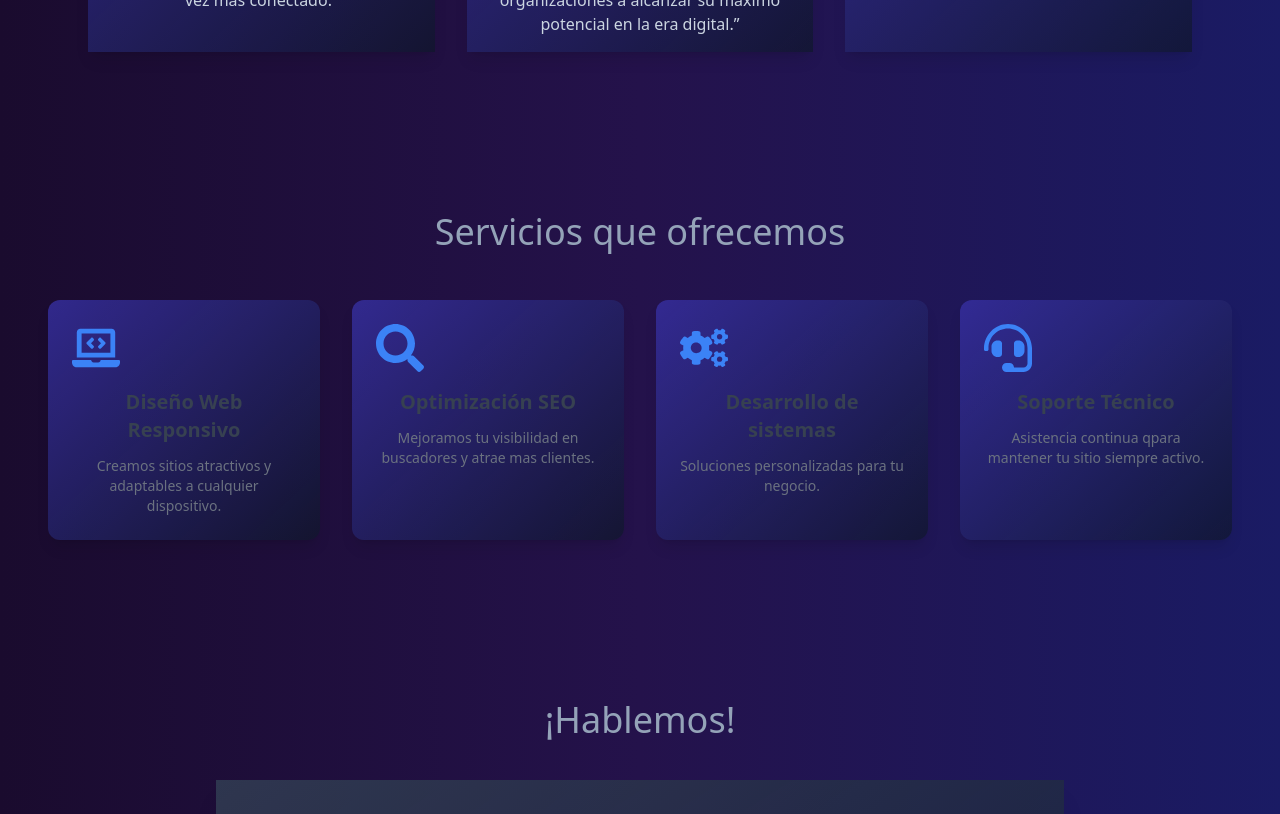
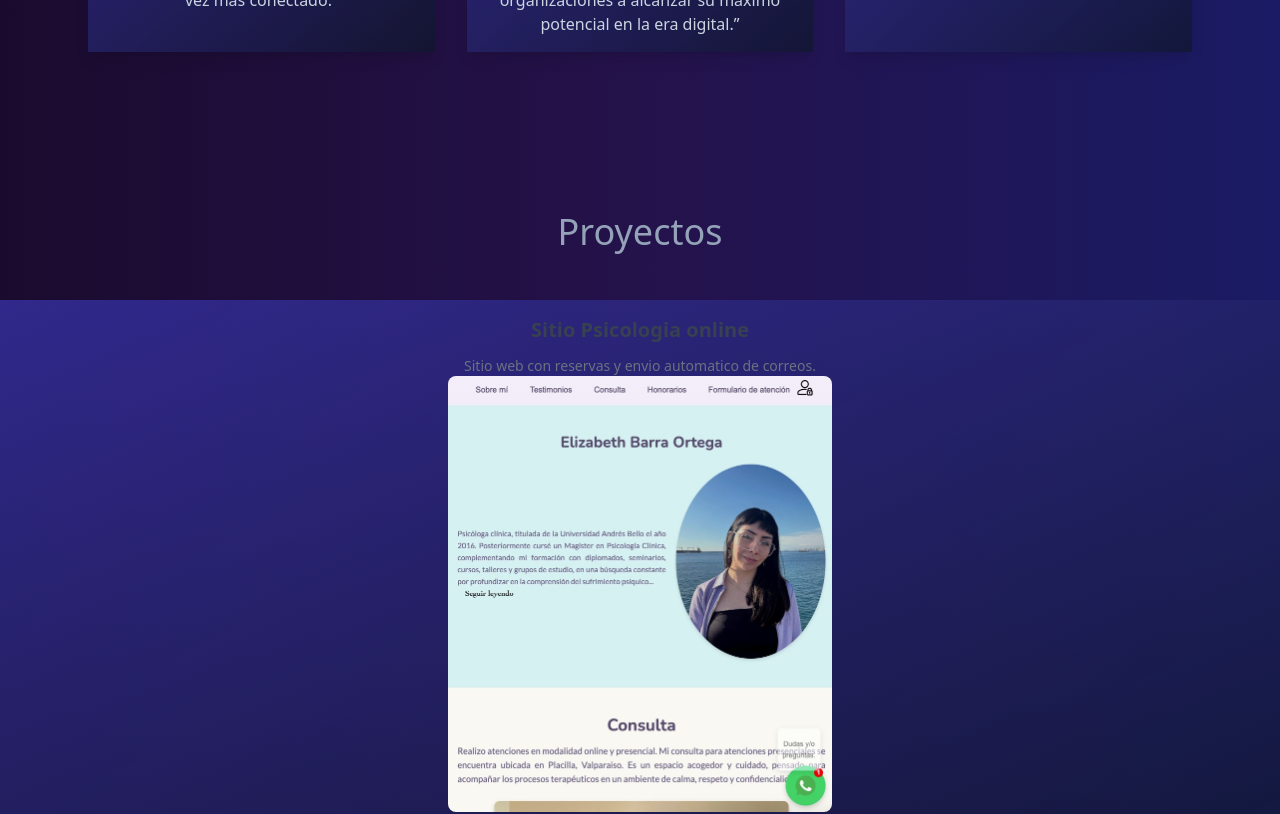
Before and after one commit to ingenieriaDanielBarra/ProyectoPyme, a React (Vite) app in the folder frontend/: page / in a window 1280 px wide. Shown: the part 1260-2074 px from the top of the page. Built offline with nearby package versions, Linux system fonts and the light colour scheme.

Commit message:
seccion proyectos

```diff
--- a/frontend/src/App.jsx
+++ b/frontend/src/App.jsx
@@ -1,6 +1,7 @@
 import Header from './components/Header';
 import Hero from './components/Hero';
 import Us from './components/Us';
+import Projects from './components/Projects';
 import Services from './components/Services';
 import Footer from './components/Footer';
 import ContactForm from './components/ContactForm';
@@ -12,6 +13,7 @@ function App(){
       <Header />
       <Hero />
       <Us />
+      <Projects />
       <Services />
       <ContactForm />
       <Footer />
--- a/frontend/src/components/Header.jsx
+++ b/frontend/src/components/Header.jsx
@@ -16,6 +16,7 @@ function Header() {
   const navItems = [
     { text: "Nosotros", href: "#us" },
     { text: "Servicios", href: "#services" },
+    { text: "Mis proyectos", href: "#proyect"},
     { text: "Contacto", href: "#contact" },
   ];
 
--- /dev/null
+++ b/frontend/src/components/Projects.jsx
@@ -0,0 +1,51 @@
+import { useState,useEffect } from "react";
+import AOS from "aos";
+import "aos/dist/aos.css";
+
+
+function Projects(){
+
+    useEffect(() => {
+        AOS.init({duration: 1000, once: false});
+    }, []);
+
+
+    const proyectos = [
+        {titulo: "Sitio Psicologia online",
+         descripcion: "Sitio web con reservas y envio automatico de correos.",
+         imagen : "/images/Proyecto1.jpeg",
+         link: "https://www.pselizabethbarra.cl/"
+        },
+
+    ];
+
+    return(
+        <section id="proyect" className="bg-gradient-to-r from-[#1a0b2e] via-[#24124b] to-[#1a1b64] py-20 text-center">
+         <h2 className="text-4xl font-thin mb-12 text-slate-400" data-aos="fade-up">
+         Proyectos
+        </h2>
+        {proyectos.map((proyecto, index) => (
+        <div
+        key={index}
+        className="bg-gradient-to-br from-indigo-800/80 to-slate-900/70 rounded-1xl shadow-lg p-4"
+        data-aos='fade-up'
+        data-aos-delay={index * 200}
+        >
+
+        <h3 className="text-xl font-semibold text-gray-700 mb-3">{proyecto.titulo}</h3>
+        <p className="text-gray-500 text-sm">{proyecto.descripcion}</p>
+
+        <img
+        src={proyecto.imagen}
+        alt={proyecto.titulo}
+        className="w-full max-w-sm h-auto mx-auto object-contain rounded-lg mb-4"
+        />
+        {proyecto.link}
+        </div>
+        ))
+        }
+        </section>
+    );
+};
+
+export default Projects;
```
Also changed, not shown: frontend/public/images/Proyecto1.jpeg (added), frontend/src/components/Services.jsx (indentation only).
